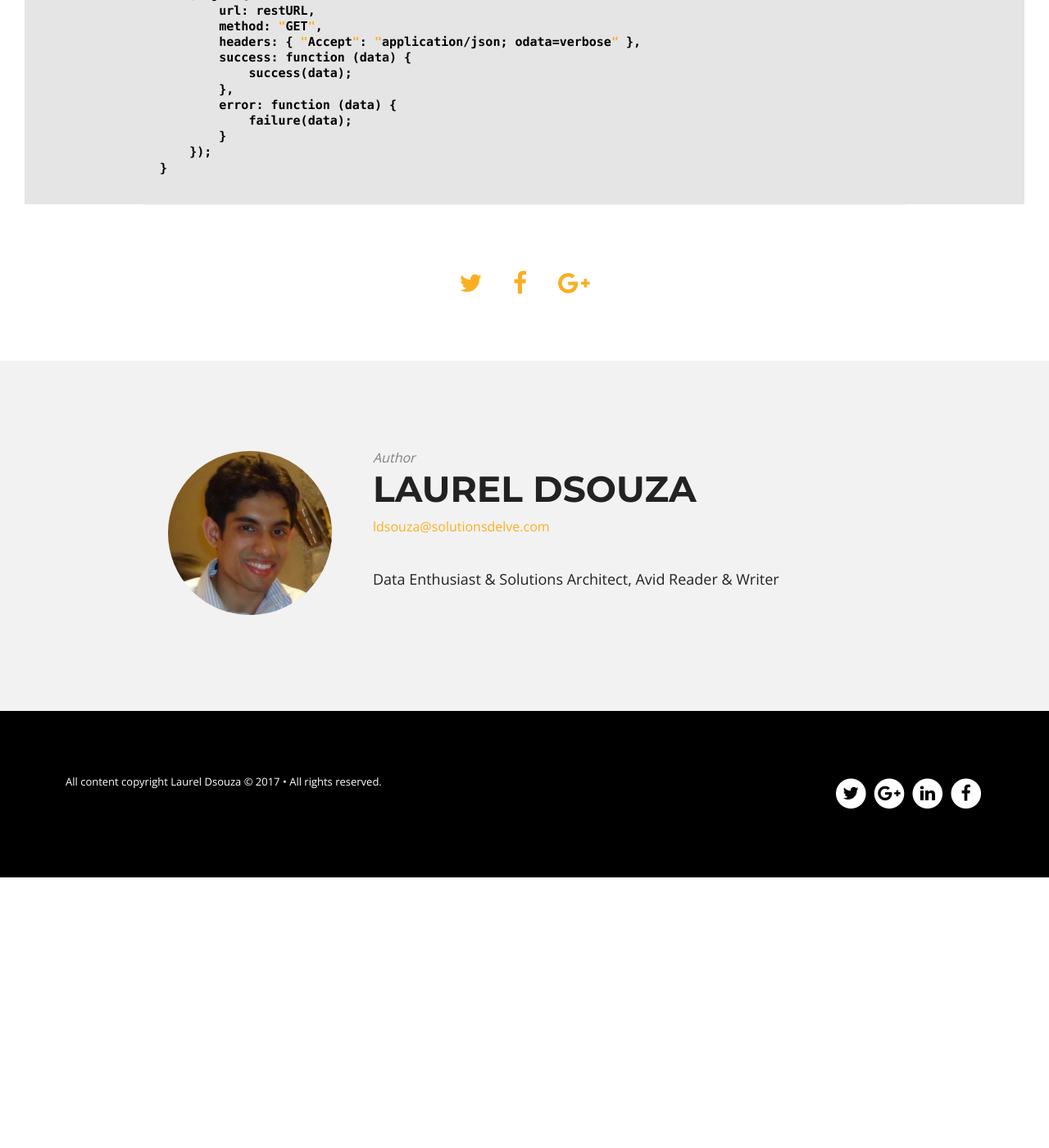
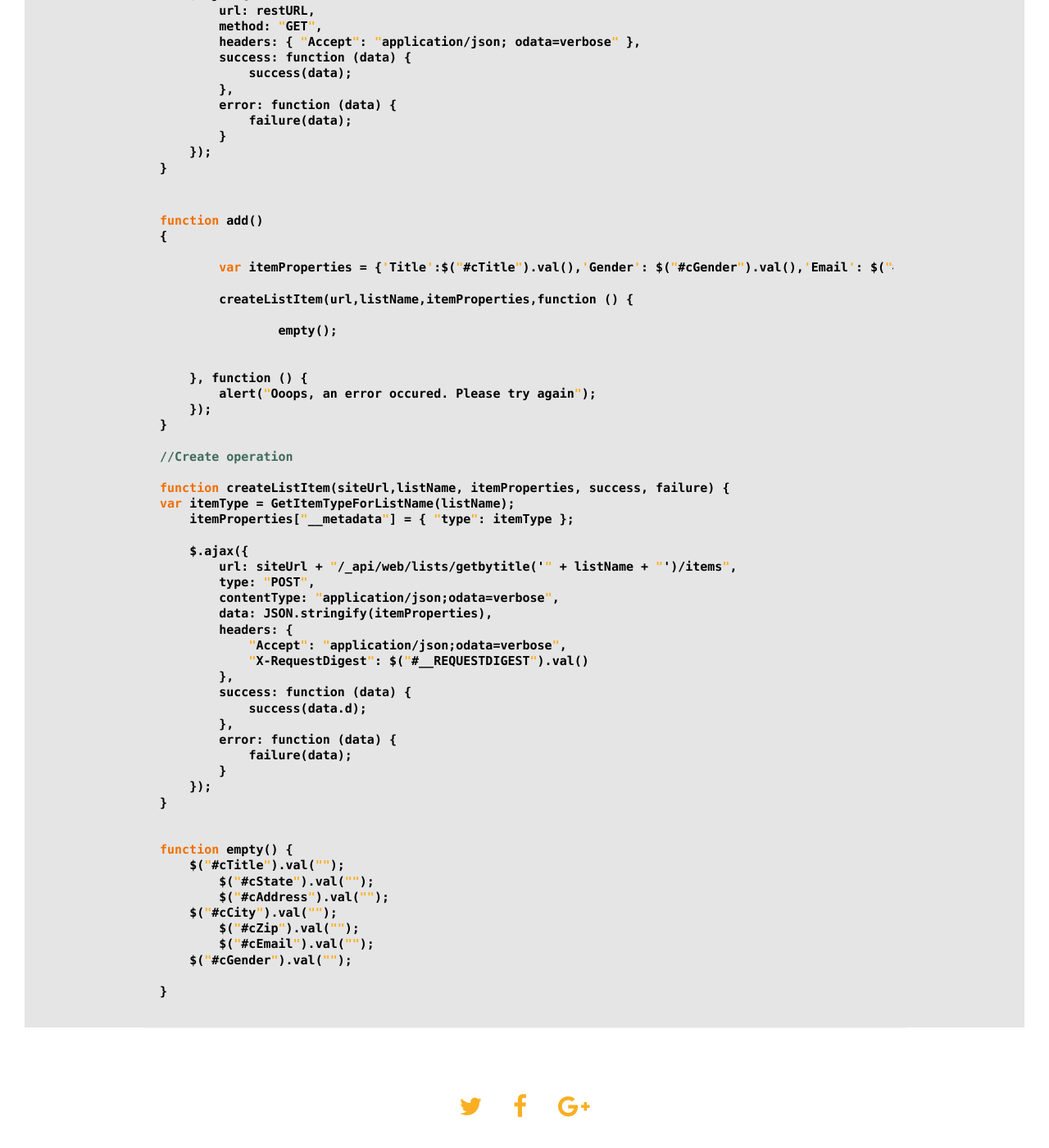
Before and after one commit to ldsouza/ldsouza.github.io, a Jekyll site: the page built from _posts/2017-03-01-crud-operations-in-sharepoint-using-the-rest-api.md, in a window 1280 px wide and 1400 px high, scrolled down 1295 px. Shown: the whole window at 82% size. Built offline with Jekyll 4.4.1, drawn with Linux system fonts in a browser that asks for light colours; nearby versions of some CDN libraries; before the commit the page ends 2365 px from its top, so only the background shows below that.

Commit message:
Created 2017-03-01-crud-operations-in-sharepoint-using-the-rest-api.md

````diff
--- a/_posts/2017-03-01-crud-operations-in-sharepoint-using-the-rest-api.md
+++ b/_posts/2017-03-01-crud-operations-in-sharepoint-using-the-rest-api.md
@@ -50,3 +50,56 @@ var restURL = siteurl + "/_api/web/lists/getbytitle('" + listName + "')/items";
     });
 }
 ```
+
+```javascript
+function add()
+{
+
+	var itemProperties = {'Title':$("#cTitle").val(),'Gender': $("#cGender").val(),'Email': $("#cEmail").val(),'Address': $("#cAddress").val(),'City': $("#cCity").val(),'State': $("#cState").val(),'Zip': $("#cZip").val()};
+
+	createListItem(url,listName,itemProperties,function () {
+
+		empty();
+
+
+    }, function () {
+        alert("Ooops, an error occured. Please try again");
+    });
+}
+
+//Create operation
+
+function createListItem(siteUrl,listName, itemProperties, success, failure) {
+var itemType = GetItemTypeForListName(listName);
+    itemProperties["__metadata"] = { "type": itemType };
+
+    $.ajax({
+        url: siteUrl + "/_api/web/lists/getbytitle('" + listName + "')/items",
+        type: "POST",
+        contentType: "application/json;odata=verbose",
+        data: JSON.stringify(itemProperties),
+        headers: {
+            "Accept": "application/json;odata=verbose",
+            "X-RequestDigest": $("#__REQUESTDIGEST").val()
+        },
+        success: function (data) {
+            success(data.d);
+        },
+        error: function (data) {
+            failure(data);
+        }
+    });
+}
+
+
+function empty() {
+    $("#cTitle").val("");
+	$("#cState").val("");
+	$("#cAddress").val("");
+    $("#cCity").val("");
+	$("#cZip").val("");
+	$("#cEmail").val("");
+    $("#cGender").val("");
+
+}
+```
````
